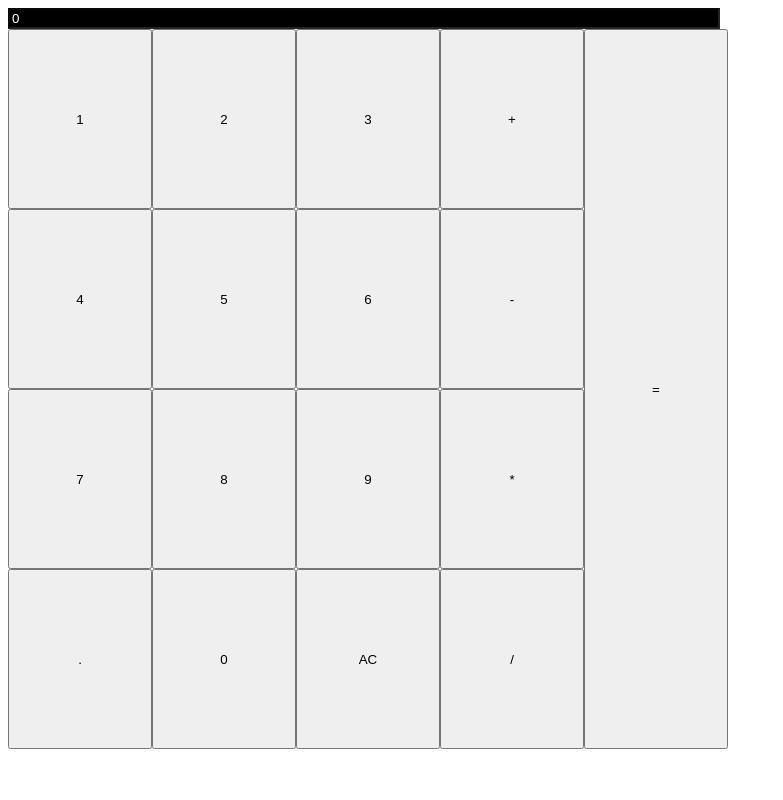
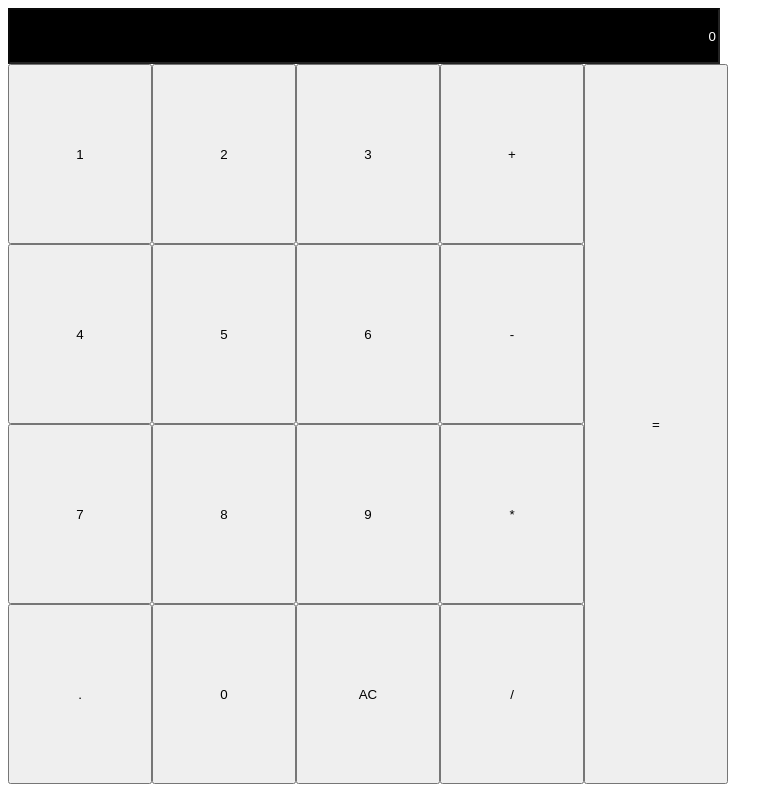
Before and after one commit to aaderemi/Calculator-CcHUB, a plain HTML site: page index.html in a window 1280 px wide. Shown: the whole page, without its empty margins (0-783 px from the left). Drawn offline with Linux system fonts and the light colour scheme.

Commit message:
Update style.css

```diff
--- a/style.css
+++ b/style.css
@@ -25,6 +25,8 @@
   width: 88vh;
   background-color:black;
   color:white;
+  height: 50px;
+  text-align: right;
 }
 #equals{
   grid-column:5;
```
